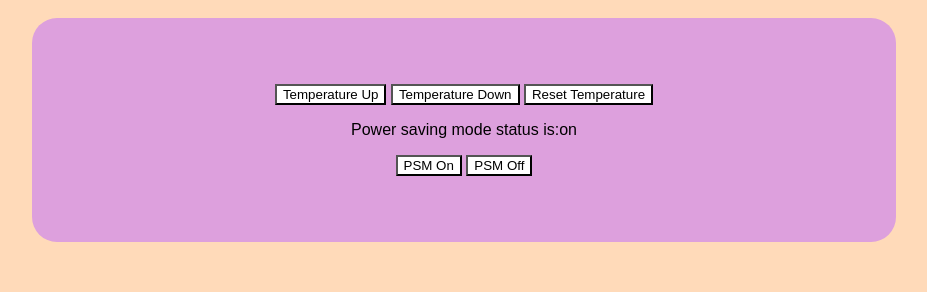
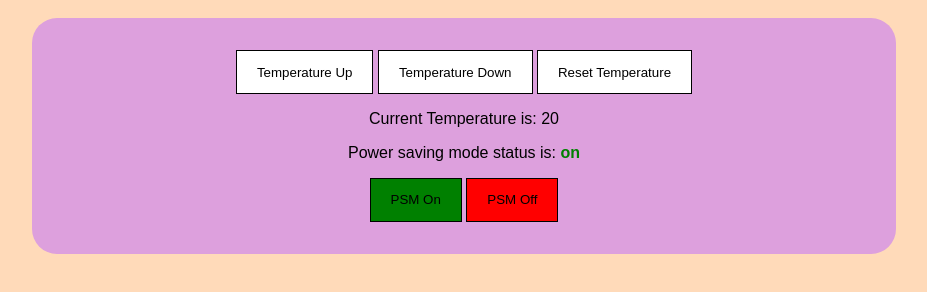
Before and after one commit to phileeep/thermostat-js, a plain HTML site: page index.html in a window 1280 px wide. Shown: the part 104-396 px from the top of the page, without its empty margins (176-1103 px from the left). Drawn offline with Linux system fonts and the light colour scheme.

Commit message:
dom manipulation

```diff
--- a/css/styles.css
+++ b/css/styles.css
@@ -20,7 +20,39 @@ body {
   padding: 2em;
 }
 
+/*---------- Buttons ---------*/
+
 .btn {
   background-color: white;
   color: black;
+  padding: 1em 1.5em;
+  border: 1px solid black;
 }
+
+button:hover {
+  cursor: pointer;
+  background-color: grey;
+}
+
+.psm_on{
+  font-weight: 900;
+  color: green;
+}
+
+.psm_off{
+  font-weight: 900;
+  color: red;
+}
+
+#psm_on_button{
+  background-color: green;
+}
+
+#psm_off_button{
+  background-color: red;
+}
+
+#psm_on_button:hover, #psm_off_button:hover{
+  cursor: pointer;
+  background-color: grey;
+}
--- a/index.html
+++ b/index.html
@@ -16,10 +16,13 @@
       <button class="btn" id="resetTemp">Reset Temperature</button>
       <br>
       <p>
-        Power saving mode status is:<span id="psm_status">on</span>
+        Current Temperature is: <span id="current_temp"></span>
       </p>
-      <button class="btn" id= "psm_on">PSM On</button>
-      <button class="btn" id=" psm_off">PSM Off</button>
+      <p>
+        Power saving mode status is:<span id="psm_status" class="psm_on"> on</span>
+      </p>
+      <button class="btn" id= "psm_on_button">PSM On</button>
+      <button class="btn" id= "psm_off_button">PSM Off</button>
     </div>
   </div>
 </body>
--- a/src/Index.js
+++ b/src/Index.js
@@ -1,3 +1,35 @@
-document.addEventListener('tempUp', function(click){
-  console.log('This was clicked')
-})
+document.addEventListener("DOMContentLoaded", () => {
+
+  const updateTemperature = () => {
+    document.getElementById("current_temp").innerText = thermostat.temperature;
+  }
+
+  const thermostat = new Thermostat();
+  updateTemperature();
+
+  document.getElementById("tempUp").addEventListener("click", () => {
+    thermostat.tempUp();
+    updateTemperature();
+  });
+
+  document.getElementById("tempDown").addEventListener("click", () => {
+    thermostat.tempDown();
+    updateTemperature();
+  });
+
+  document.getElementById("resetTemp").addEventListener("click", () => {
+    thermostat.reset();
+    updateTemperature();
+  });
+
+  document.getElementById("psm_on_button").addEventListener("click", () => {
+    thermostat.powerSavingModeOn();
+    document.getElementById("psm_status").innerHTML="<span class='psm_on'> on</span>";
+  });
+
+  document.getElementById("psm_off_button").addEventListener("click", () => {
+    thermostat.powerSavingModeOff();
+    document.getElementById("psm_status").innerHTML="<span class='psm_off'> off</span>";
+  });
+
+});
```
